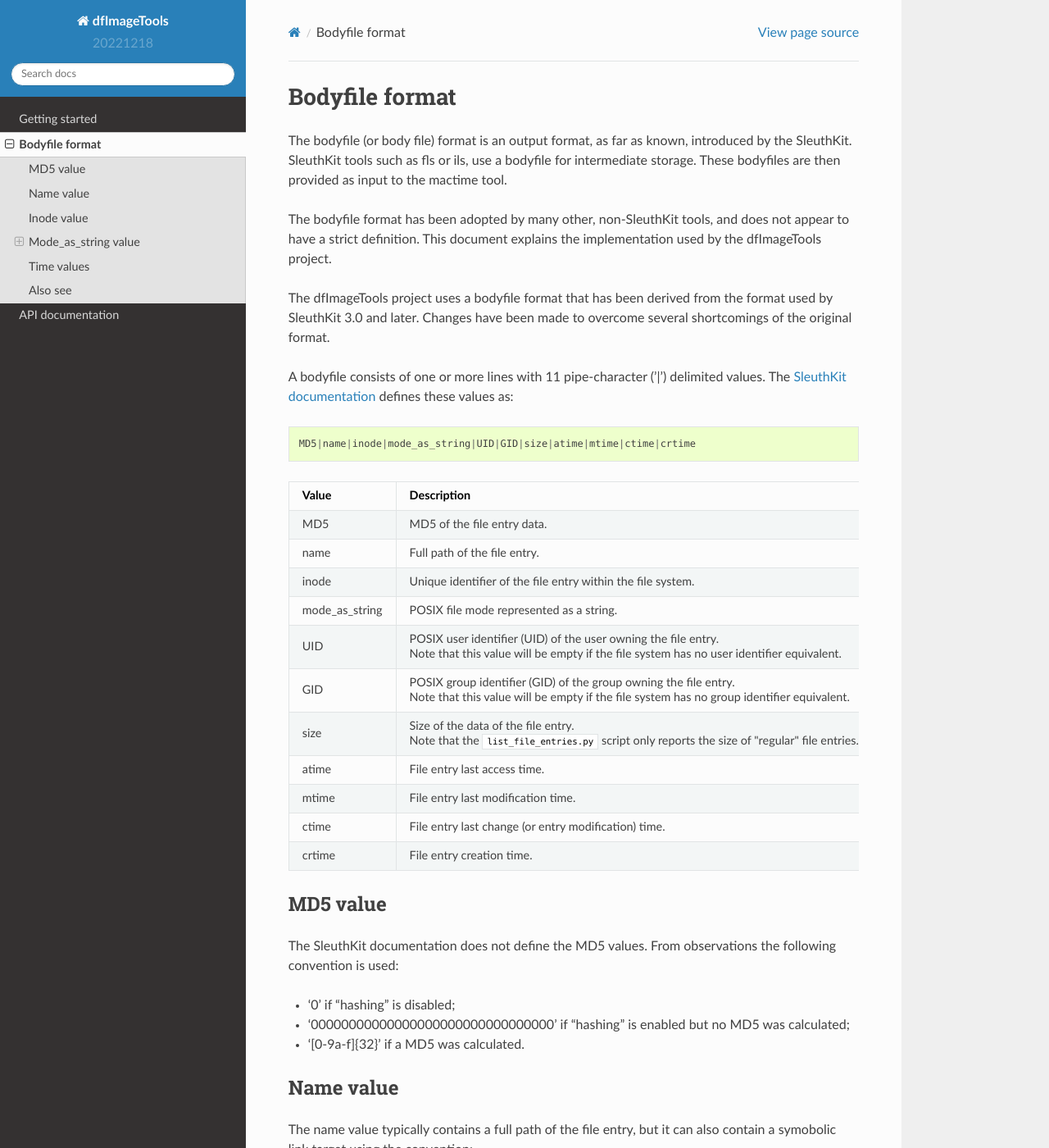
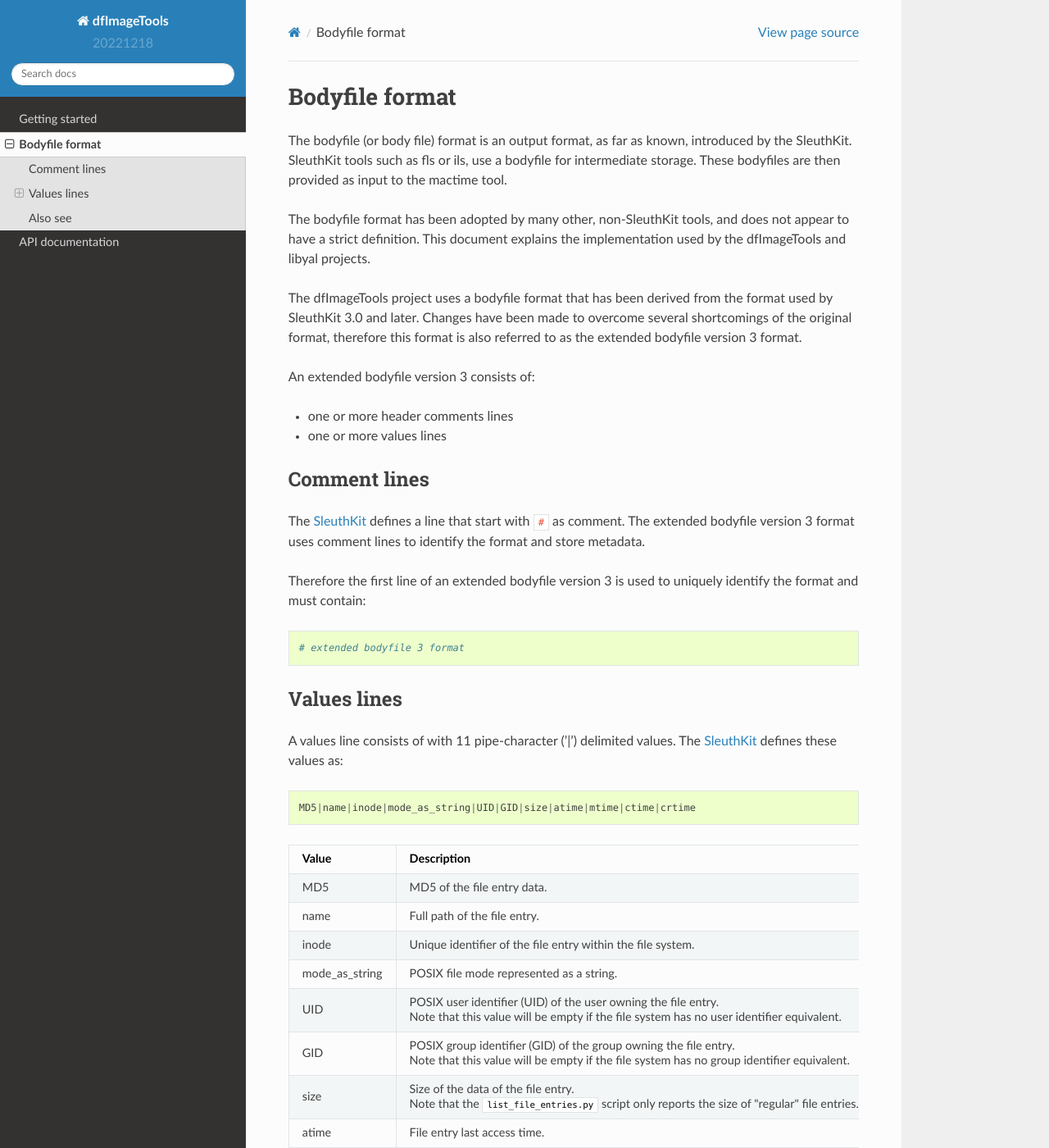
Before and after one commit to log2timeline/dfimagetools, a Sphinx documentation site: the page built from docs/sources/Bodyfile-format.md, in a window 1280 px wide and 1400 px high. Shown: the whole window at 82% size. Built offline with Sphinx 7.4.7 and the Read the Docs theme 2.0.0, drawn with Linux system fonts in a browser that asks for light colours; pages that are not in the unit, such as notebooks, are missing from menus; some of the changed text lies outside the part shown.

Commit message:
Added signature to bodyfile output #55 (#57)

````diff
--- a/docs/sources/Bodyfile-format.md
+++ b/docs/sources/Bodyfile-format.md
@@ -7,15 +7,36 @@ input to the mactime tool.
 
 The bodyfile format has been adopted by many other, non-SleuthKit tools, and
 does not appear to have a strict definition. This document explains
-the implementation used by the dfImageTools project.
+the implementation used by the dfImageTools and libyal projects.
 
 The dfImageTools project uses a bodyfile format that has been derived from
 the format used by SleuthKit 3.0 and later. Changes have been made to overcome
-several shortcomings of the original format.
+several shortcomings of the original format, therefore this format is also
+referred to as the extended bodyfile version 3 format.
 
-A bodyfile consists of one or more lines with 11 pipe-character ('|') delimited
-values. The [SleuthKit documentation](https://wiki.sleuthkit.org/index.php?title=Body_file)
-defines these values as:
+An extended bodyfile version 3 consists of:
+
+* one or more header comments lines
+* one or more values lines
+
+## Comment lines
+
+The [SleuthKit](https://wiki.sleuthkit.org/index.php?title=Body_file) defines
+a line that start with `#` as comment. The extended bodyfile version 3 format
+uses comment lines to identify the format and store metadata.
+
+Therefore the first line of an extended bodyfile version 3 is used to uniquely
+identify the format and must contain:
+
+```
+# extended bodyfile 3 format
+```
+
+## Values lines
+
+A values line consists of with 11 pipe-character ('|') delimited values. The
+[SleuthKit](https://wiki.sleuthkit.org/index.php?title=Body_file) defines these
+values as:
 
 ```
 MD5|name|inode|mode_as_string|UID|GID|size|atime|mtime|ctime|crtime
@@ -35,7 +56,7 @@ mtime | File entry last modification time.
 ctime | File entry last change (or entry modification) time.
 crtime | File entry creation time.
 
-## MD5 value
+### MD5 value
 
 The SleuthKit documentation does not define the MD5 values. From observations
 the following convention is used:
@@ -44,7 +65,7 @@ the following convention is used:
 * '00000000000000000000000000000000' if "hashing" is enabled but no MD5 was calculated;
 * '[0-9a-f]{32}' if a MD5 was calculated.
 
-## Name value
+### Name value
 
 The name value typically contains a full path of the file entry, but it can also
 contain a symobolic link target using the convention:
@@ -79,7 +100,7 @@ Paths are prefixed with a partition or volume indicator if
 the `list_file_entries.py` script is used to list multiple partitions and/or
 volumes at once.
 
-## Inode value
+### Inode value
 
 The inode value contains an unique identifier of the file entry within the file
 system, which for some file systems is the inode number.
@@ -91,7 +112,7 @@ For the dfVFS NTFS back-end the convention `${MFT_ENTRY}-${SEQUENCE_NUMBER}` is
 used instead of the non-portable [metadata address](https://wiki.sleuthkit.org/index.php?title=Metadata_Address)
 used by the SleuthKit tools.
 
-## Mode_as_string value
+### Mode_as_string value
 
 The mode_as_string value contains a POSIX file mode represented as a string, for
 example 'drwxr-xr-x'.
@@ -114,7 +135,7 @@ group and other.
 
 The SleuthKit specific `[-dlr]/` prefix is not used by the dfImageTools project.
 
-### FAT and NTFS
+#### FAT and NTFS
 
 For the FAT and NTFS dfVFS back-end, dfImageTools uses the following approach
 to generate a mode_as_string value.
@@ -129,7 +150,7 @@ The remaining characters are based on the file attribute flags and will be
 'r-xr-xr-x' if FILE_ATTRIBUTE_READONLY or FILE_ATTRIBUTE_SYSTEM is set or
 'rwxrwxrwx' otherwise.
 
-## Time values
+### Time values
 
 Time values are provided as a number of seconds since January 1, 1970 00:00:00
 (epoch) without a time zone, where negative time values predate the epoch.
````
Also changed, not shown: other parts of docs/sources/Bodyfile-format.md (+1 -1 lines), 1 other file.
